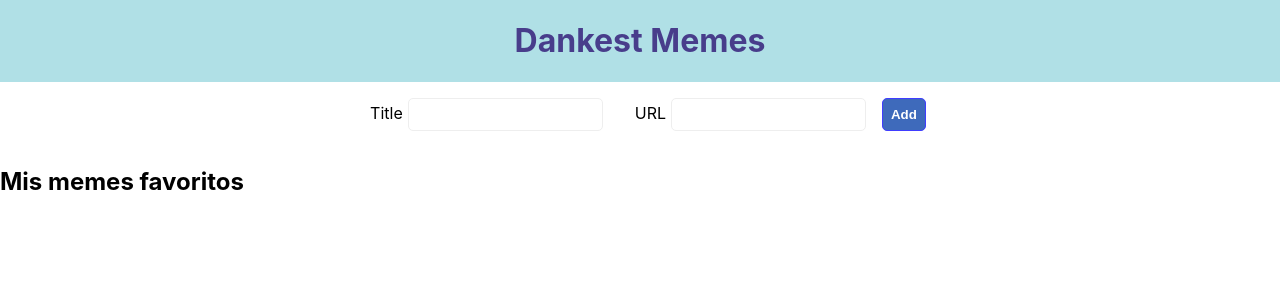
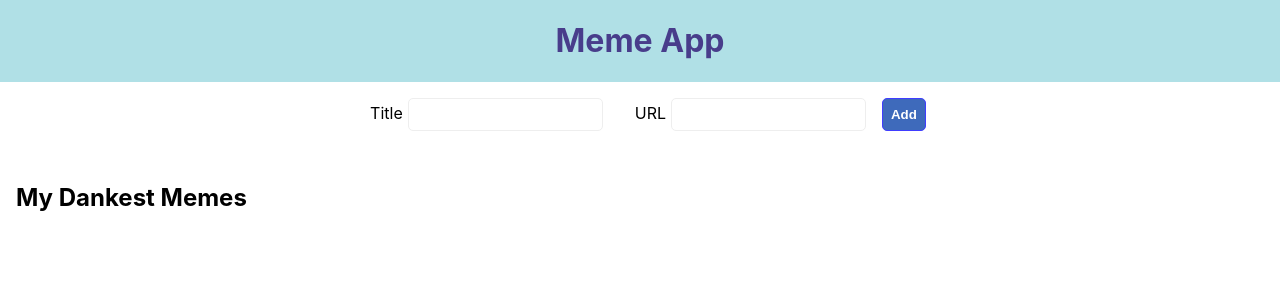
Before and after one commit to matpaezpaz/meme-app, a React (Create React App) app: page / in a window 1280 px wide. Shown: the top 300 px of the page. Built offline with nearby package versions, Linux system fonts and the light colour scheme.

Commit message:
Basic styling

```diff
--- a/src/App.js
+++ b/src/App.js
@@ -48,7 +48,7 @@ class App extends React.Component {
     return (
       <div className="wrapper">
         <div className="container-header">
-          <Header title="Dankest Memes" />
+          <Header title="Meme App" />
         </div>
         <MemeForm data={ ({title:this.state.title,img:this.state.img}) } onChangeInput={ (event)=>this.handleChangeInput(event) } onSubmit={ (event)=>this.handleSubmit(event) } />
         <CardSection data={this.state.memes} />
--- a/src/Components/Card/style.scss
+++ b/src/Components/Card/style.scss
@@ -0,0 +1,6 @@
+.card {
+    border: solid 1px black;
+    margin: .5rem;
+    border-radius: 5px;
+    padding: 1rem;
+}
--- a/src/Containers/CardSection/index.jsx
+++ b/src/Containers/CardSection/index.jsx
@@ -13,7 +13,7 @@ const CardSection = (props) => {
 
     return (
         <section className="card-section">
-            <h2> Mis memes favoritos </h2>
+            <h2> My Dankest Memes </h2>
             <div className="card-list">
                 {
                     cards
--- a/src/Containers/CardSection/style.scss
+++ b/src/Containers/CardSection/style.scss
@@ -0,0 +1,10 @@
+.card-section {
+    margin: 1rem;
+    display: flex;
+    flex-flow: column nowrap;
+    align-content:center;
+    .card-list {
+        display: flex;
+        flex-flow: row wrap;
+    }
+}
```
